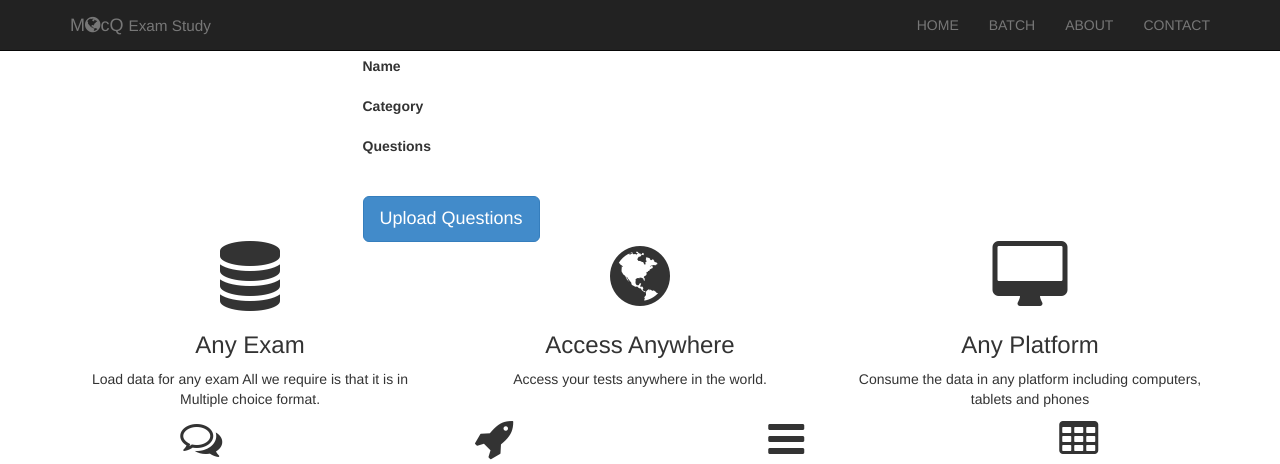
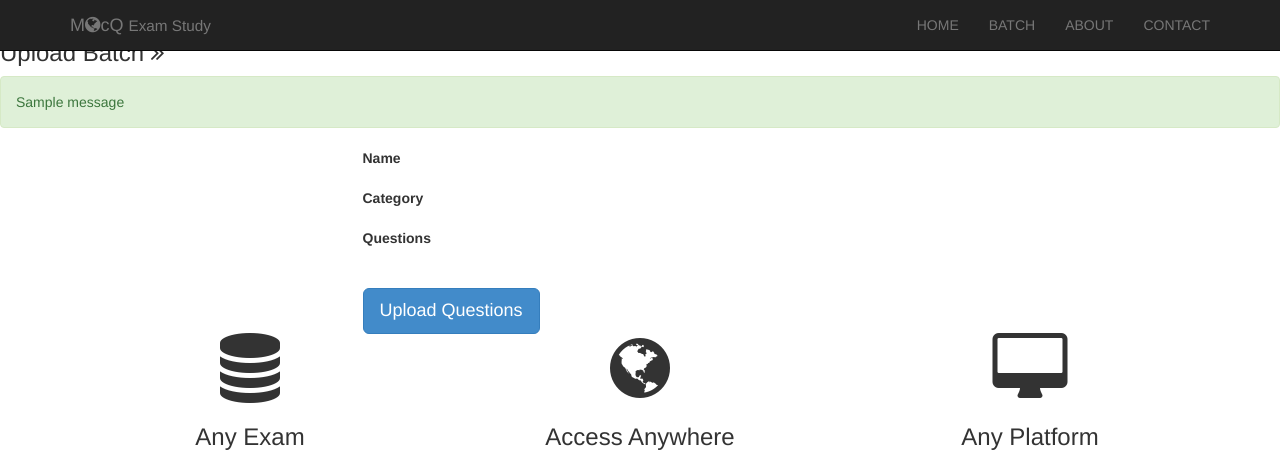
Before and after one commit to boyombo/django-mcq, a Django app: page /question/batch/ in a window 1280 px wide. Shown: the top 464 px of the page. Run offline with Django 3.2, Linux system fonts and the light colour scheme; tables that the repository leaves empty hold one stand-in row (values such as "Sample post"); one stand-in notice (Sample message) is shown; parts of the project's set-up code (start-up, migrations or seed data) failed here and were passed over; some libraries are stand-ins or nearby versions.

Commit message:
added messages to the template

```diff
--- a/mcq/question/views.py
+++ b/mcq/question/views.py
@@ -1,5 +1,6 @@
 from csv import DictReader
 from django.shortcuts import render, redirect
+from django.contrib import messages
 
 from question.forms import BatchForm
 from question.models import Batch, Question, Option
@@ -32,6 +33,7 @@
                         opt_data.update({'correct': True})
                     opt = Option(**opt_data)
                     opt.save()
+            messages.info(request, 'Batch upload completed successfully')
             return redirect('new_batch')
         else:
             pass
--- a/mcq/templates/base.html
+++ b/mcq/templates/base.html
@@ -69,6 +69,13 @@
     <!--HOME SECTION END-->
 
     <section id="search-domain" >
+        {% block messages %}
+        {% if messages %}
+                {% for message in messages %}
+                <div class="alert{% if message.tags %} alert-{{ message.tags }}{% endif %}">{{ message }}</div>
+                {% endfor %}
+        {% endif %}
+        {% endblock messages %}
     {% block middle %}
         <div class="container">
             <div class="row">
--- a/mcq/templates/plain.html
+++ b/mcq/templates/plain.html
@@ -2,6 +2,13 @@
 
 {% block start %}
     <section class="headline-sec">
+        {% if messages %}
+            <ul class="messages">
+                {% for message in messages %}
+                    <li{% if message.tags %} class="{{ message.tags }}"{% endif %}>{{ message }}</li>
+                {% endfor %}
+            </ul>
+        {% endif %}
         <div class="overlay ">
             {% block pageheader %}
             <h3 >BLANK PAGE <i class="fa fa-angle-double-right "></i></h3>
```
